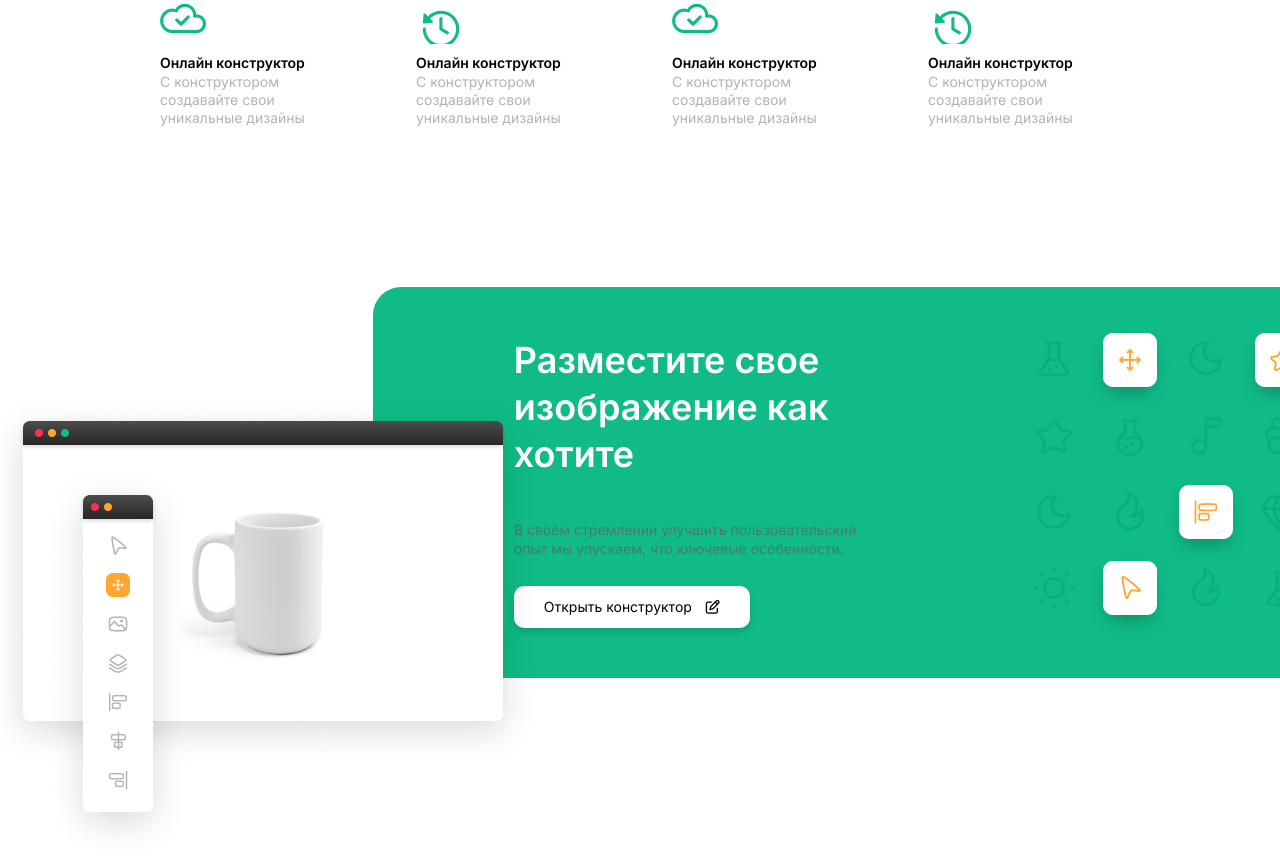
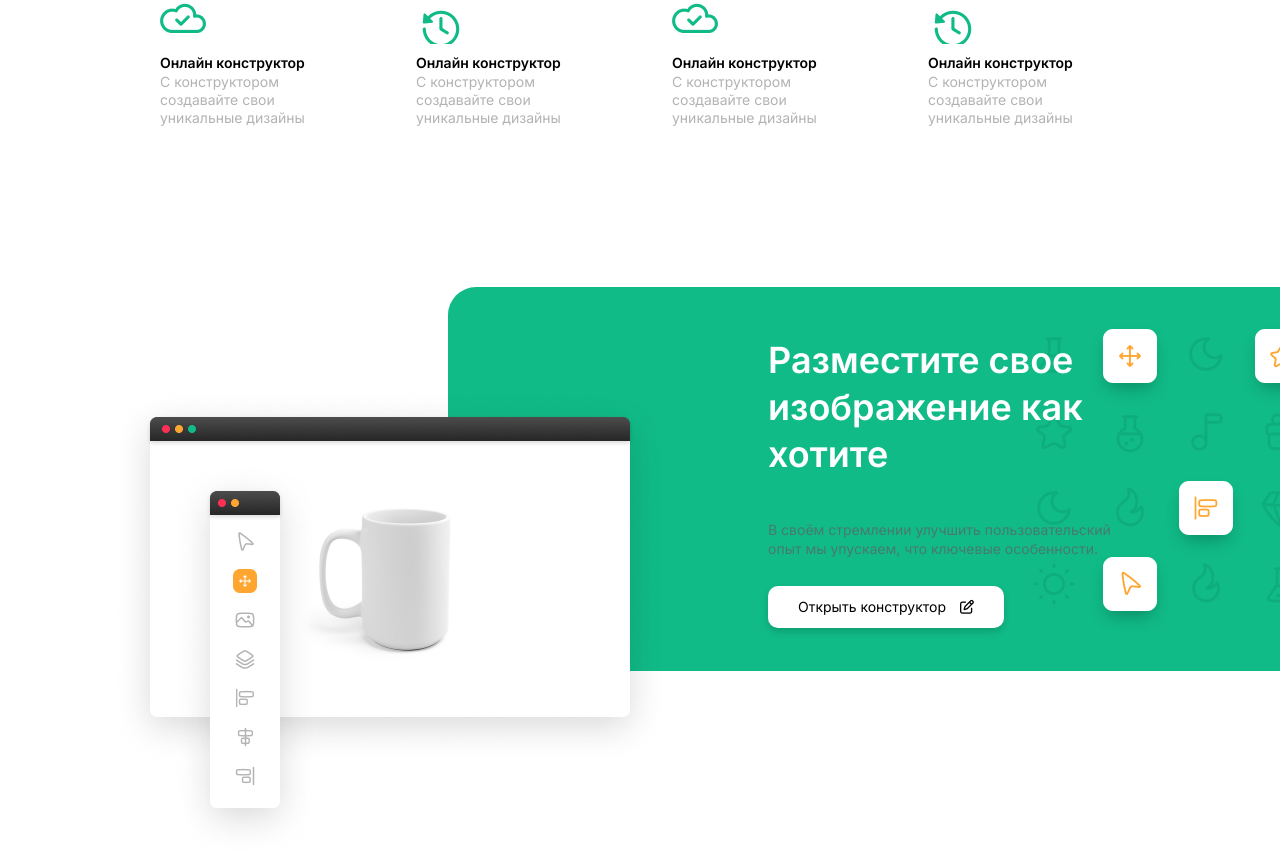
Before and after one commit to Mone-2924/recklem, a plain HTML site: page index.html in a window 1280 px wide. Shown: the part 1475-2337 px from the top of the page. Drawn offline with Linux system fonts and the light colour scheme.

Commit message:
corrected block constructor

```diff
--- a/css/style.css
+++ b/css/style.css
@@ -162,23 +162,27 @@ li{
     color: #B3B3B3;
 }
 .constructor-green{
-    max-width: 907px;
-    margin: 0 0 0 auto;
-    position: relative;
+    width: 65%;
+    height: 384px;
+    right: 0;
+    position: absolute;
     background-color: #10BB87;
     background-image: url(../img/pattern.png);
     background-position: 100% 50%;
     background-repeat: no-repeat;
     border-radius: 28px 0 0 0;
-    padding: 50px 0 50px 11%;
+}
+.constructor-wrepper{
+    position: relative;
 }
 .constructor-img{
-   position: absolute;
-    left: -43%;
-    bottom: -47%;
+    margin-left: -50px;
+    margin-top: 100px;
+    display: block;
 }
 .constructor-info{
     max-width: 352px;
+    margin-top: 50px;
 }
 .constructor-info h2{
     color: #fff;
--- a/index.html
+++ b/index.html
@@ -76,7 +76,8 @@
         </div>
     </section>
     <section class="constructor-block">
-        <div class="constructor-green row">
+        <div class="constructor-green"></div>
+        <div class="constructor-wrepper container-inner row">
             <img class="constructor-img" src="img/constructor-img.png" alt="">
             <div class="constructor-info">
                 <h2 class="title">Разместите <span class="line-text-dark">свое</span>  изображение как хотите</h2>
```
